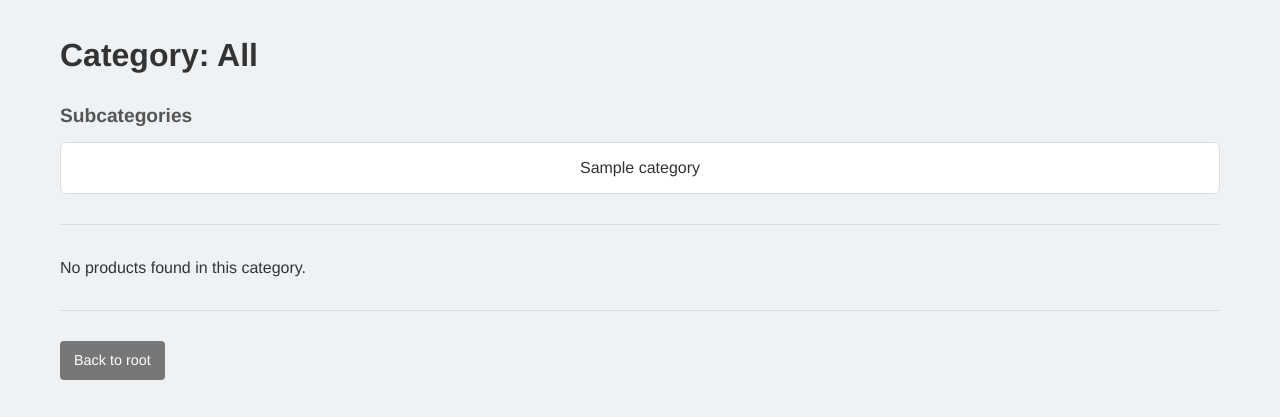
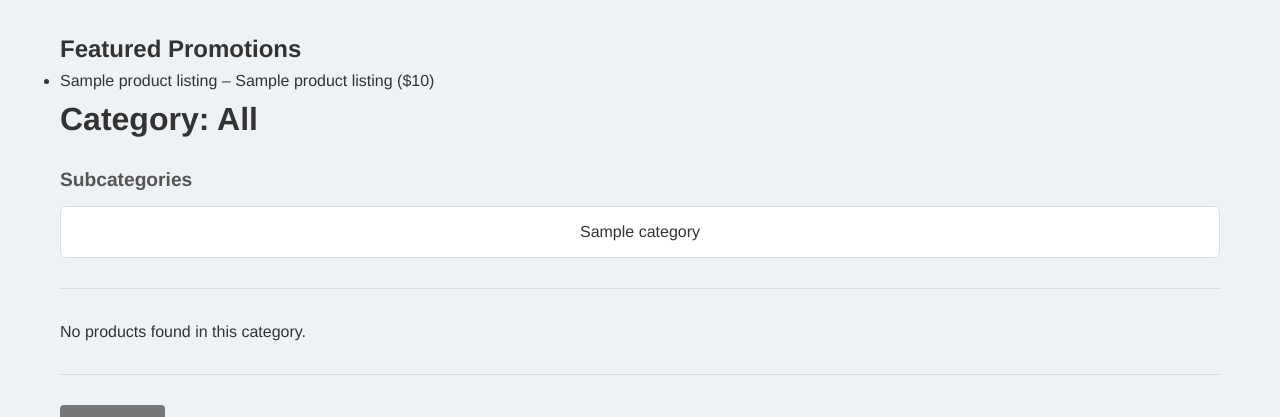
Before and after one commit to daxpatel2/NittanyBusinessSimulation, a Flask app: page /categories in a window 1280 px wide. Shown: the part 83-500 px from the top of the page. Run offline with Flask 3, Linux system fonts and the light colour scheme; a database or web service that is not in the repository returns one stand-in record (values such as "Sample title"); some libraries are stand-ins or nearby versions.

Commit message:
added promotion items

```diff
--- a/app.py
+++ b/app.py
@@ -1,11 +1,15 @@
 # app.py
+from decimal import Decimal
+
 from flask import Flask, render_template, request, redirect, url_for, flash, session
 from datetime import datetime
 from database_queries import *
 
 # create flask app instance
 app = Flask(__name__)
-app.secret_key = "your_secret_key_here"  # needed for session management and flashing
+
+app.secret_key = "super secret key"
+
 @app.route('/', methods=['GET', 'POST'])
 def home_page():
     # message variable to store error or success messages for login
@@ -144,9 +148,69 @@ def manage_listings():
     # ensure only a seller can access this page
     if session.get('role') != 'seller':
         return redirect(url_for('home_page'))  # redirect others back home
+
     seller_email = session['email']  # get seller's email from session
     listings = get_listings_by_seller(seller_email)  # fetch listings from DB
-    return render_template('seller_listings.html', listings=listings)  # render template with data
+
+    # fetch all currently active promotions for this seller
+    conn, cursor = connect()
+    cursor.execute("""
+                   SELECT listing_id
+                   FROM promotions
+                   WHERE seller_email = %s
+                   """, (seller_email,))
+    promoted_ids = {row[0] for row in cursor.fetchall()}
+    cursor.close()
+    conn.close()
+
+    return render_template('seller_listings.html', listings=listings, promoted_ids=promoted_ids)  # render template with data
+
+
+@app.route('/seller/listings/promote/<int:listing_id>', methods=['POST'])
+def promote_listing(listing_id):
+    # 1) ensure seller owns this listing
+    seller_email = session.get('email')
+    if session.get('role') != 'seller':
+        flash("You’re not allowed to do that.", "danger")
+        return redirect(url_for('manage_listings'))
+
+    # 2) calculate fee and charge (replace with your real logic)
+    conn, cursor = connect()
+    cursor.execute(
+        "SELECT product_price FROM product_listings "
+        "WHERE seller_email=%s AND listing_id=%s",
+        (seller_email, listing_id)
+    )
+    row = cursor.fetchone()
+    if not row:
+        flash("Listing not found.", "danger")
+        cursor.close(); conn.close()
+        return redirect(url_for('manage_listings'))
+
+    price = row[0]
+    fee = price * Decimal("0.05")
+
+    # 3) insert promotion record
+    try:
+        cursor.execute(
+          "INSERT INTO promotions (seller_email, listing_id, fee) "
+          "VALUES (%s, %s, %s)",
+          (seller_email, listing_id, fee)
+        )
+        conn.commit()
+        flash("Your product is now promoted!", "success")
+    except psycopg2.IntegrityError:
+        conn.rollback()
+        flash("This product is already promoted.", "info")
+    except Exception as e:
+        conn.rollback()
+        flash("Error promoting product.", "danger")
+        print("Promote error:", e)
+    finally:
+        cursor.close()
+        conn.close()
+
+    return redirect(url_for('manage_listings'))
 
 
 # Route to create a new listing for the logged-in seller
@@ -200,13 +264,15 @@ def edit_listing(listing_id):
 # Route to soft-delete (deactivate) a listing by setting its status to inactive (0)
 @app.route('/seller/listings/remove/<int:listing_id>')
 def remove_listing(listing_id):
-    # only sellers allowed
     if session.get('role') != 'seller':
+        flash("You must be a seller to remove a listing.", "danger")
         return redirect(url_for('home_page'))
-    # update status to 0 (inactive)
-    success = set_listing_status(session['email'], listing_id, 0)
-    flash("Listing removed" if success else "Error removing listing",
-          "warning" if success else "danger")
+
+    success = remove_product_listing(session['email'], listing_id)
+    if success:
+        flash("Listing removed successfully.", "warning")
+    else:
+        flash("Error removing listing.", "danger")
     return redirect(url_for('manage_listings'))
 
 
@@ -215,6 +281,8 @@ def remove_listing(listing_id):
 def categories():
     parent = request.args.get('parent', 'All')  # current category (default 'All')
     if parent == "All":
+        # 1) fetch promoted products
+        promoted = get_promoted_listings()
         subcategories = get_subcategories(parent)  # fetch all top-level subcats
         products = []  # no direct products under 'All'
     else:
@@ -224,7 +292,8 @@ def categories():
     return render_template('categories.html',
                            parent=parent,
                            subcategories=subcategories,
-                           products=products)
+                           products=products,
+                           promoted=promoted)
 
 
 # Route to handle new orders (form and submission)
@@ -448,5 +517,4 @@ def search_products_route():
 
 # main driver to run flask app
 if __name__ == '__main__':
-    # run flask app with debug mode on (shows detailed error logs in browser)
-    app.run(debug=True)
+    app.run(host="0.0.0.0", port=8000, debug=True)
--- a/database_queries.py
+++ b/database_queries.py
@@ -142,6 +142,17 @@ def create_tables():
                 rating VARCHAR(50),
                 FOREIGN KEY (order_id) REFERENCES orders(order_id)
         );"""
+
+        """CREATE TABLE IF NOT EXISTS promotions (
+               promotion_id   SERIAL PRIMARY KEY,
+               seller_email   VARCHAR(255) NOT NULL,
+               listing_id     INTEGER     NOT NULL,
+               fee FLOAT NOT NULL,
+               CONSTRAINT fk_listing
+                 FOREIGN KEY (seller_email, listing_id)
+                 REFERENCES product_listings(seller_email, listing_id)
+                 ON DELETE CASCADE
+        );"""
     ]
 
     for sql in create_sql_statements:
@@ -158,6 +169,29 @@ def create_tables():
 # hash the password
 def hash_password(password):
     return hashlib.sha256(password.encode()).hexdigest()
+
+def get_promoted_listings(limit=None):
+    """
+    Returns a list of active promoted product tuples,
+    ordered by promotion date (newest first).
+    """
+    conn, cursor = connect()
+    cursor.execute(
+        """
+        SELECT p.seller_email, p.listing_id, p.category,
+               p.product_title, p.product_name, p.product_description,
+               p.quantity, p.product_price
+          FROM product_listings p
+          JOIN promotions promo
+            ON p.seller_email = promo.seller_email
+           AND p.listing_id   = promo.listing_id
+              """
+    )
+    rows = cursor.fetchall()
+    cursor.close()
+    conn.close()
+    return rows
+
 
 
 # imports and reads the CSV file and hashes the password
@@ -387,7 +421,7 @@ def populate_product_listings():
         listings_df['Product_Price'] = listings_df['Product_Price'].replace({'\$': ''}, regex=True).str.strip()
         listings_df['Product_Price'] = pd.to_numeric(listings_df['Product_Price'], errors='coerce')
 
-    # sql insert statement for product_listings table
+    # SQL insert statement for product_listings table
     insert_sql = """INSERT INTO product_listings
          (seller_email, listing_id, category, product_title, product_name, product_description, quantity, product_price, status)
          VALUES (%s, %s, %s, %s, %s, %s, %s, %s, %s) ON CONFLICT DO NOTHING"""
@@ -744,21 +778,24 @@ def update_product_listing(
 
 
 # soft‑deletes a listing by setting its status to inactive (0)
-def set_listing_status(seller_email: str, listing_id: int, status: int) -> bool:
+def remove_product_listing(seller_email: str, listing_id: int) -> bool:
+
     conn, cursor = connect()
-    if not conn:
+    if not conn or not cursor:
         return False
-    update_sql = """
-         UPDATE product_listings
-            SET status = %s
-          WHERE seller_email = %s
-            AND listing_id    = %s
-     """
+
+    delete_sql = """
+                 DELETE \
+                 FROM product_listings
+                 WHERE seller_email = %s
+                   AND listing_id = %s \
+                 """
     try:
-        cursor.execute(update_sql, (status, seller_email, listing_id))  # update status field
+        cursor.execute(delete_sql, (seller_email, listing_id))
         conn.commit()
-        return True
-    except Exception:
+        return cursor.rowcount > 0  # True if a row was actually deleted
+    except Exception as e:
+        print("Error deleting product listing:", e)
         conn.rollback()
         return False
     finally:
--- a/templates/categories.html
+++ b/templates/categories.html
@@ -143,6 +143,24 @@
       <nav class="navbar">
         <a href="{{ url_for('buyer') }}" class="btn-home">Home</a>
       </nav>
+
+    <h2>Featured Promotions</h2>
+    {% if promoted %}
+      <ul class="promoted-list">
+        {% for item in promoted %}
+          <li>
+            <a href="{{ url_for('product_detail',
+                                seller_email=item[0],
+                                listing_id=item[1]) }}">
+              {{ item[3] }} – {{ item[4] }} (${{
+                  item[7] }})
+            </a>
+          </li>
+        {% endfor %}
+      </ul>
+    {% else %}
+      <p>No promotions right now.</p>
+    {% endif %}
 	<!-- display categories and subcategories-->
       <h1>Category: {{ parent }}</h1>
 
```
Also changed, not shown: templates/seller_listings.html (+27 -1 lines).
